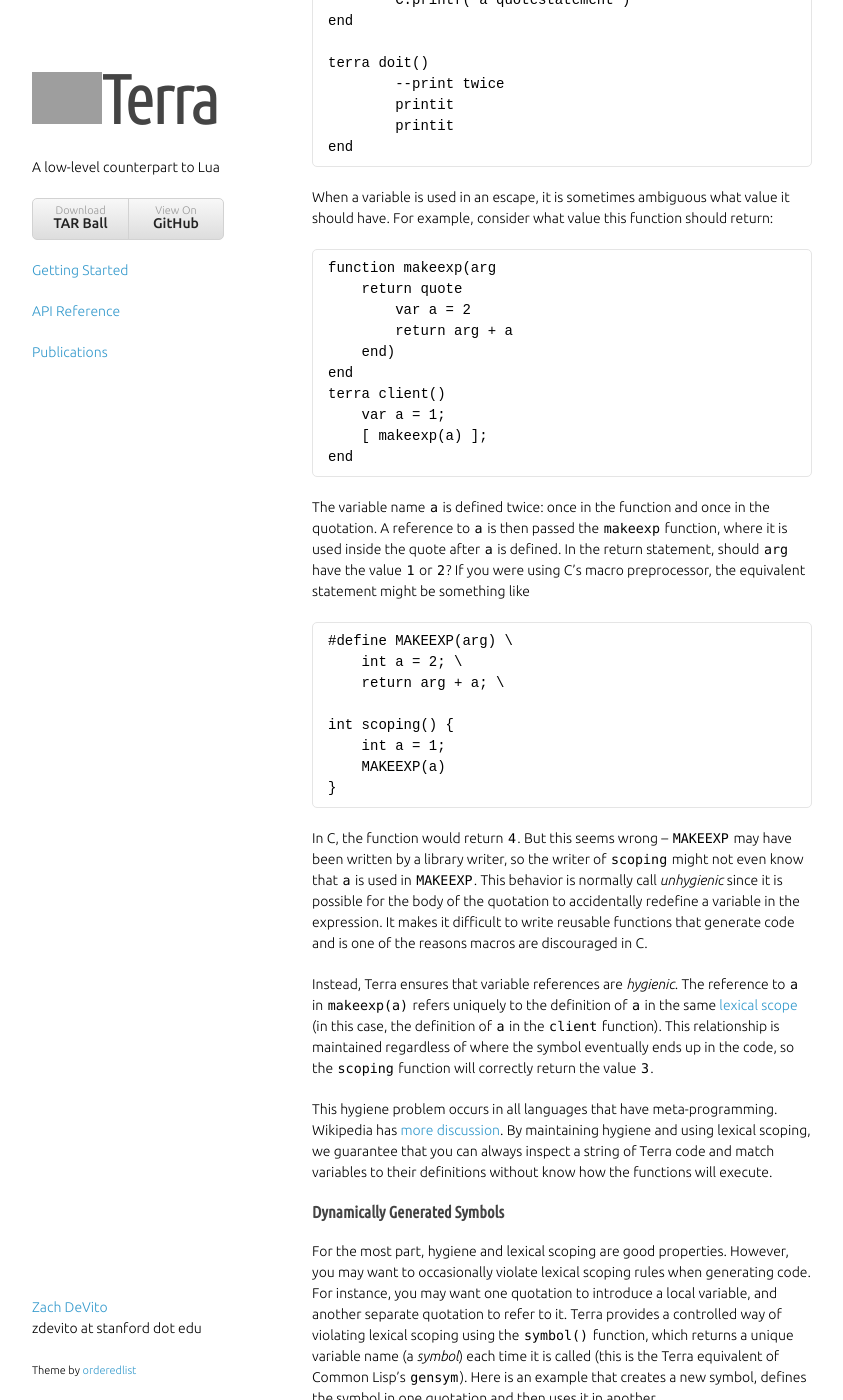
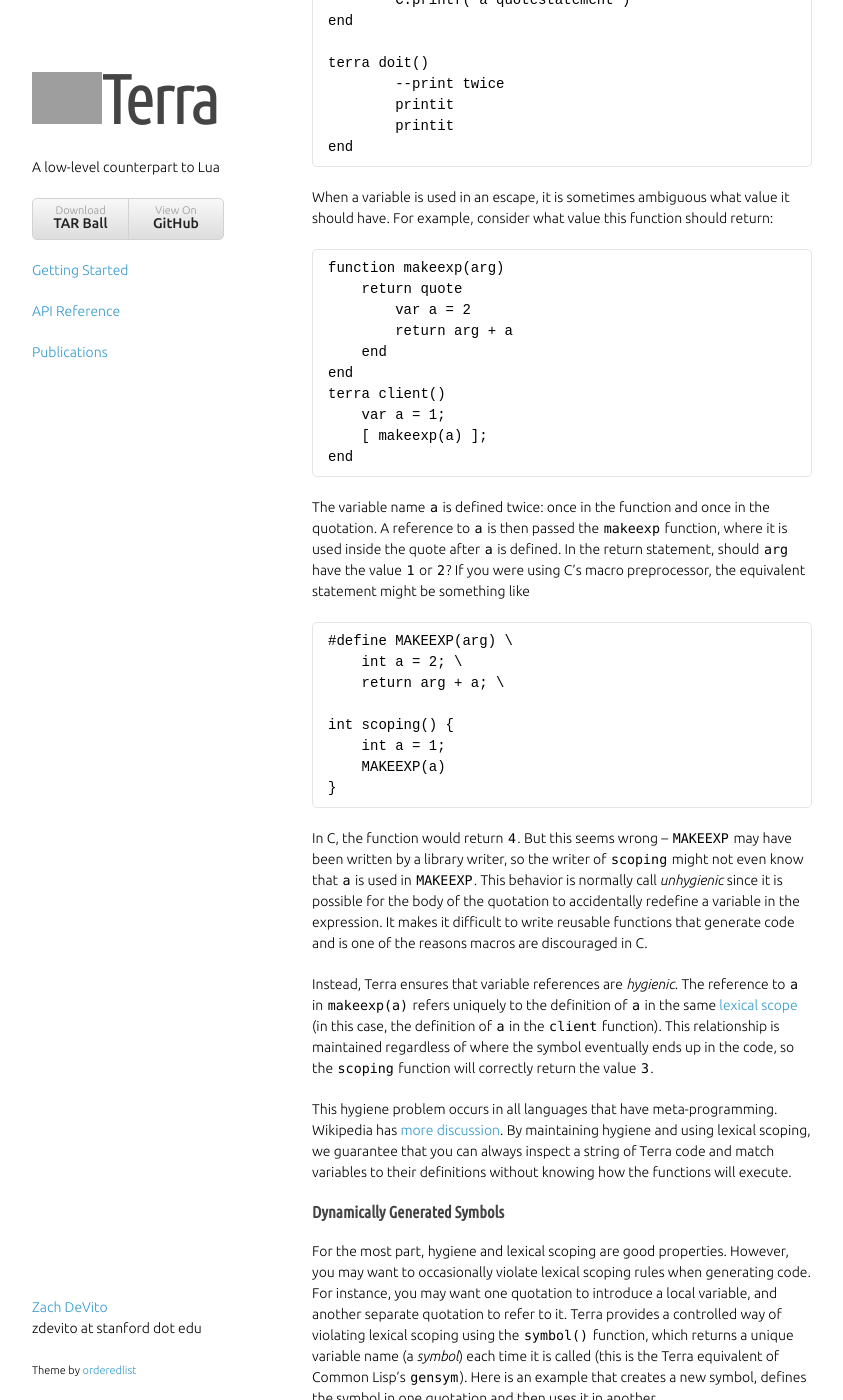
Before and after one commit to terralang/terra, a Jekyll site: the page built from getting-started.md, in a window 1280 px wide and 1400 px high, scrolled down 25709 px. Shown: the whole window, without its empty margins (218-1061 px from the left). Built offline with Jekyll 4.4.1, drawn with Linux system fonts in a browser that asks for light colours; some web fonts are replaced; some of the changed text lies outside the part shown; grey boxes are pictures that could not be loaded.

Commit message:
typos in getting started guide.

```diff
--- a/getting-started.md
+++ b/getting-started.md
@@ -458,7 +458,7 @@ Additionally, you may want to declare a Terra function as a _locally_ scoped Lua
 Which is just sugar for:
 
     local foo; foo = terra()
-    end()
+    end
 
 Types and Operators
 ===================
@@ -945,11 +945,11 @@ When a variable is used in an escape, it is sometimes ambiguous what value it sh
 For example, consider what value this function should return:
 
 
-    function makeexp(arg
+    function makeexp(arg)
         return quote
             var a = 2
             return arg + a
-        end)
+        end
     end
     terra client()
         var a = 1;
@@ -973,7 +973,7 @@ In C, the function would return `4`. But this seems wrong -- `MAKEEXP` may have
 Instead, Terra ensures that variable references are _hygienic_. The reference to `a` in `makeexp(a)` refers uniquely to the definition of `a` in the same [lexical scope](http://en.wikipedia.org/wiki/Scope_%28computer_science%29#Lexical_scoping_and_dynamic_scoping) (in this case, the definition of `a` in the `client` function). This relationship is maintained regardless of where the symbol eventually ends up in the code, so the `scoping` function will correctly return the value `3`.
 
 This hygiene problem occurs in all languages that have meta-programming.
-Wikipedia has [more discussion](http://en.wikipedia.org/wiki/Hygienic_macro). By maintaining hygiene and using lexical scoping, we guarantee that you can always inspect a string of Terra code and match variables to their definitions without know how the functions will execute.
+Wikipedia has [more discussion](http://en.wikipedia.org/wiki/Hygienic_macro). By maintaining hygiene and using lexical scoping, we guarantee that you can always inspect a string of Terra code and match variables to their definitions without knowing how the functions will execute.
 
 ### Dynamically Generated Symbols ###
 
```
Also changed, not shown: other parts of getting-started.md (+8 -8 lines).
